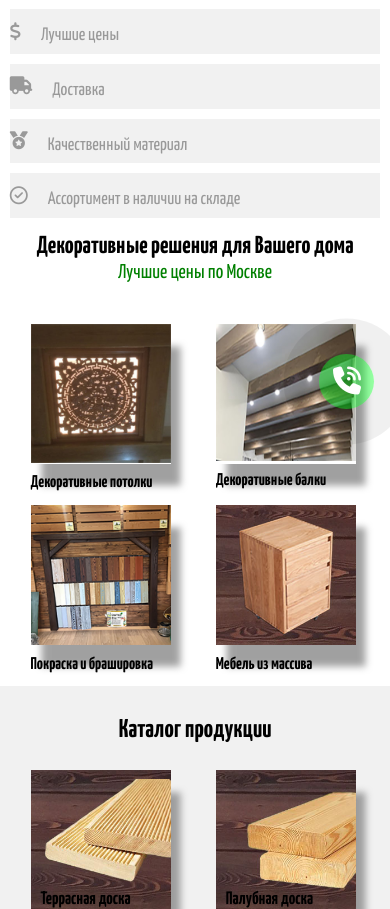
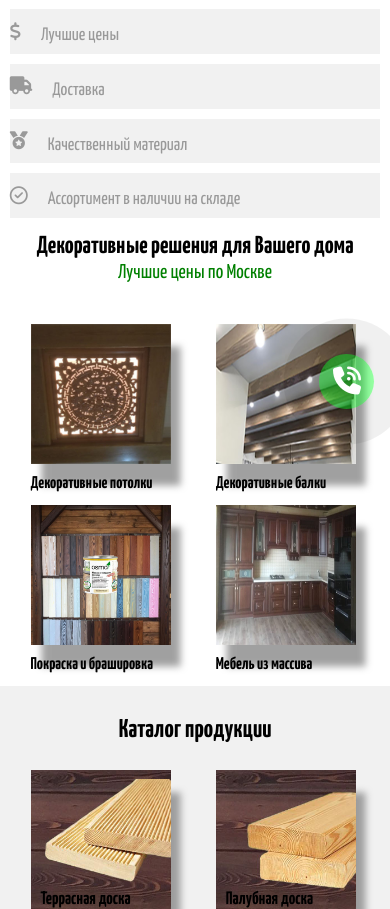
Before and after one commit to dozer2001/wood, a PHP site: page / in a window 390 px wide. Shown: the part 393-1302 px from the top of the page. Run offline with PHP 8.4, Linux system fonts and the light colour scheme; some libraries are stand-ins or nearby versions.

Commit message:
'photobest'

```diff
--- a/src/index.html
+++ b/src/index.html
@@ -151,7 +151,7 @@
         </div>
         <div class="product">
             <a href="pages/maslo.html">
-                <img src="img/maslo.jpg" alt="">
+                <img src="img/2.jpg" alt="">
                 <div class="product__content">
                     <p>Покраска и брашировка</p>
                 </div>
@@ -160,7 +160,7 @@
         </div>
         <div class="product">
             <a href="pages/mebel.html">
-                <img src="img/mebel_massiv.jpg">
+                <img src="img/mebel/mebel_1.jpg">
                 <div class="product__content">
                     <p>Мебель из массива</p>
                 </div>
--- a/src/scss/style.scss
+++ b/src/scss/style.scss
@@ -498,6 +498,10 @@ nav a {
       width: 350px;
       height: 350px;
 
+      img {
+        height: 350px;
+      }
+
       &__content {
         position: inherit;
         padding-top: 10px;
@@ -526,6 +530,11 @@ nav a {
       .product {
         width: 250px;
         height: 250px;
+
+        img {
+          height: 250px;
+
+        }
       }
     }
   }
@@ -560,7 +569,10 @@ nav a {
       .product {
         width: 140px;
         height: 140px;
-
+        img {
+          height: 140px;
+
+        }
 
         &__content {
           color: #000000;
@@ -588,6 +600,7 @@ nav a {
         }
       }
     }
+
     &__plusi {
       &-item {
         width: 100%;
```
Also changed, not shown: src/css/style.min.css, src/img/1.jpg (added), src/img/2.jpg (added).
